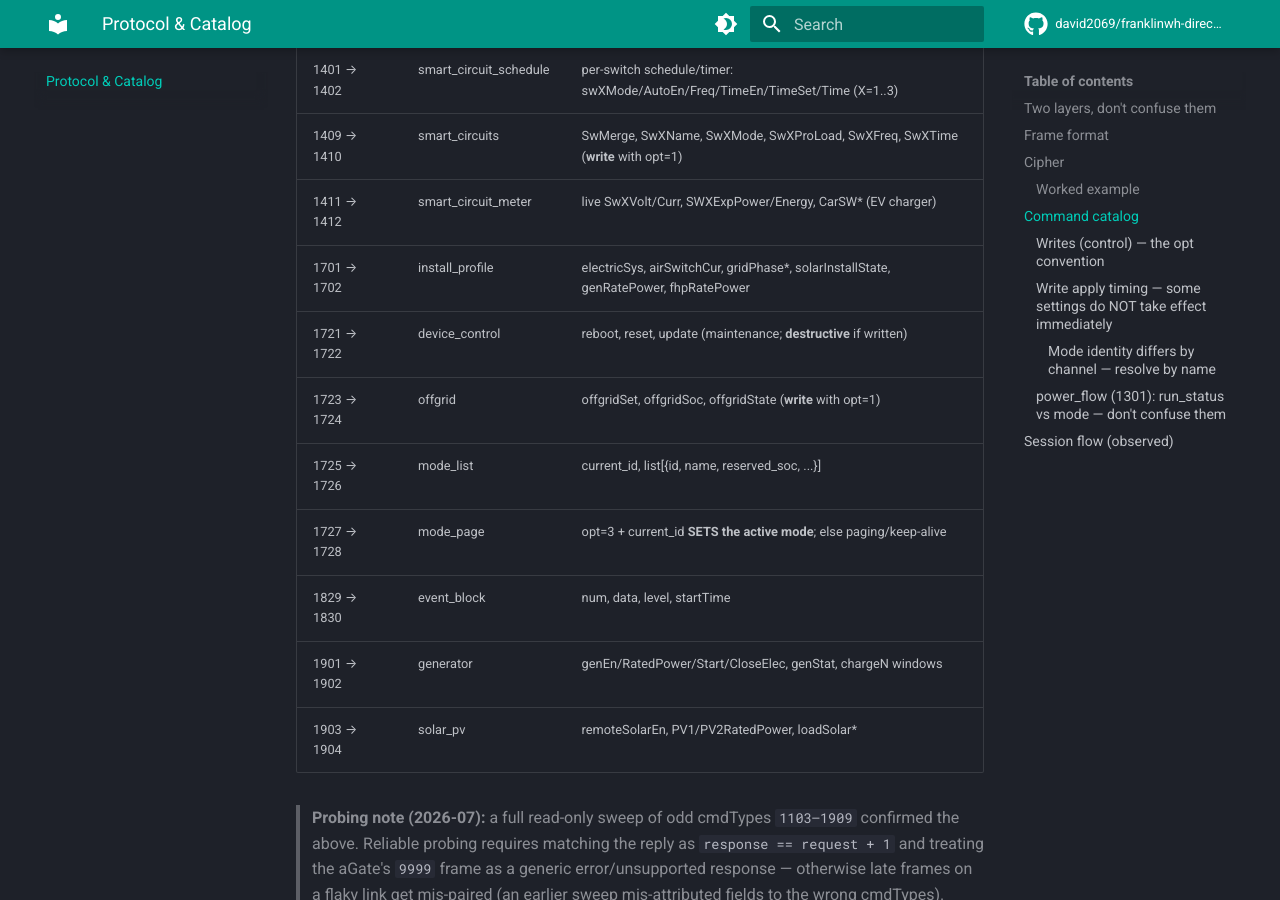
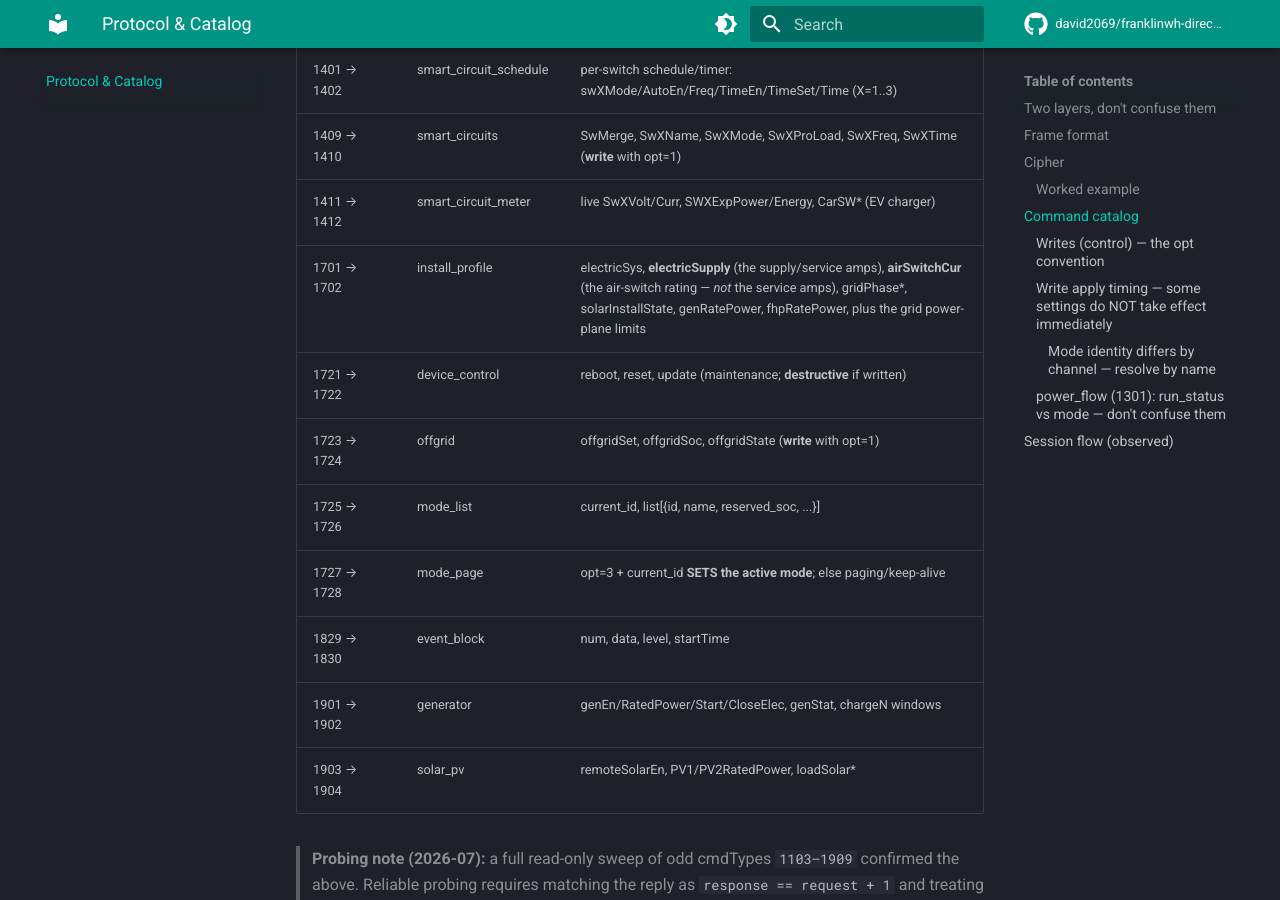
Before and after one commit to david2069/franklinwh-direct-connect-api, an MkDocs documentation site: the page built from docs/PROTOCOL.md, in a window 1280 px wide and 900 px high, scrolled down 3472 px. Built offline with MkDocs 1.6.1 and Material for MkDocs 9.7.7, drawn with Linux system fonts in a browser that asks for light colours; comment, search, counter and statistics services are not loaded.

Commit message:
fix(DEF-1701-ELECTRICSUPPLY): the catalogue had electricSupply and airSwitchCur backwards (#29)
The 1701 entry described electricSupply as an undecoded capability bitfield
("observed 63 = 0b111111, possibly a capability bitfield; it is NOT the service
amps - FWHAI reports service_amps=100, matching airSwitchCur") and so treated
airSwitchCur as the service amperage.

That is the opposite of what the owner established. He confirmed on 2026-09-27
that his site is a 63 A supply, reading electricSupply=63 and airSwitchCur=100:
63 is simply 63 amps, not a bitfield. electricSupply is the supply/service
amperage; airSwitchCur is the aGate's air-switch RATING. They differ whenever the
supply is smaller than the air switch can carry, so swapping them misreports the
service rating -- and both this library's docs and, per the owner's note at the
time, other consumers had mislabelled it.

Found while answering an API question from the FranklinWH Emulator session about
1701: my own session memory recorded the owner's correction, and the catalogue
still asserted the superseded guess. I was about to relay the stale version to
another repo as evidence. The CLAUDE.md rule that a field's name is not its
meaning cuts both ways -- a confident decode is not its meaning either, and
"0b111111" is exactly the kind of reasoning that sounds better than it is.

docs/PROTOCOL.md's 1701 row listed only airSwitchCur; it now names both fields and
says which is which, plus points at the grid power-plane limits section.

The entry was also over the 1000-character catalogue limit after the correction,
so it was rewritten compactly rather than padded: the Modbus 702 detail now gives
the register value and defers to the docs for the rest.

Gates: G0 pass (219 passed, syntax clean) -- including the catalogue
readability test that enforces the length limit, which failed three times while
trimming and is the reason the entry is now shorter than before. G1/G2 not
required: catalogue text, no code path, no device contact.

Tests: 219 passed


Claude-Session: https://claude.ai/code/session_01WCWytg6NQWQ5fPnCZiSAf5

Co-authored-by: david2069 <david2069@users.noreply.github.com>
Co-authored-by: Claude Opus 5 (1M context) <noreply@anthropic.com>

```diff
--- a/docs/PROTOCOL.md
+++ b/docs/PROTOCOL.md
@@ -122,7 +122,7 @@ history — all of which are in that listing and in
 | 1401 → 1402 | smart_circuit_schedule | per-switch schedule/timer: swXMode/AutoEn/Freq/TimeEn/TimeSet/Time (X=1..3) |
 | 1409 → 1410 | smart_circuits | SwMerge, SwXName, SwXMode, SwXProLoad, SwXFreq, SwXTime (**write** with opt=1) |
 | 1411 → 1412 | smart_circuit_meter | live SwXVolt/Curr, SWXExpPower/Energy, CarSW* (EV charger) |
-| 1701 → 1702 | install_profile | electricSys, airSwitchCur, gridPhase*, solarInstallState, genRatePower, fhpRatePower |
+| 1701 → 1702 | install_profile | electricSys, **electricSupply** (the supply/service amps), **airSwitchCur** (the air-switch rating — *not* the service amps), gridPhase*, solarInstallState, genRatePower, fhpRatePower, plus the grid power-plane limits |
 | 1721 → 1722 | device_control | reboot, reset, update (maintenance; **destructive** if written) |
 | 1723 → 1724 | offgrid | offgridSet, offgridSoc, offgridState (**write** with opt=1) |
 | 1725 → 1726 | mode_list | current_id, list[{id, name, reserved_soc, ...}] |
```
Also changed, not shown: CHANGELOG.md (+11 -0 lines), 1 other file.
